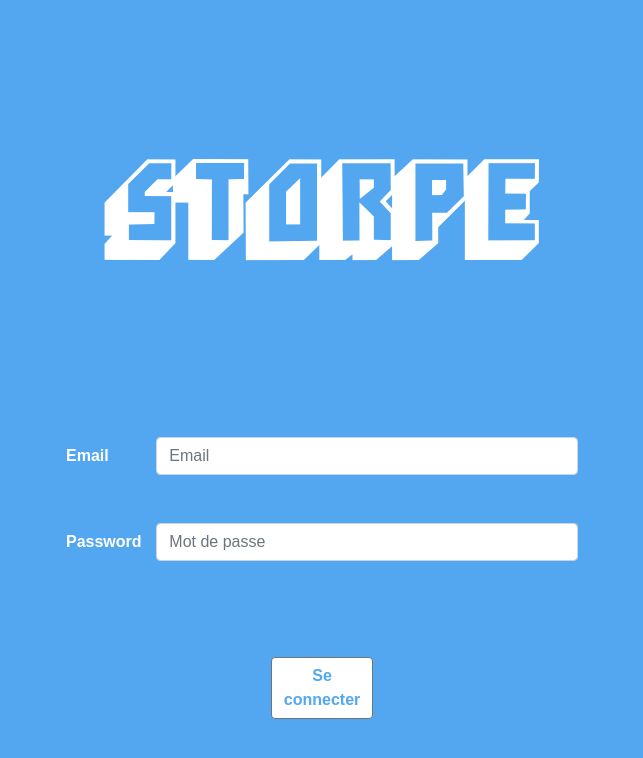
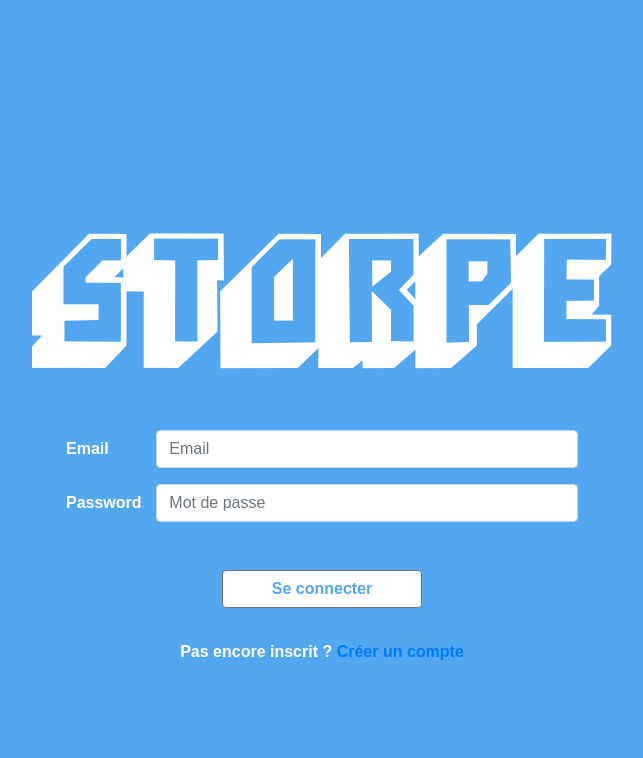
Before and after one commit to AnthonyPortier/Storpe_Front, a React (Create React App) app: page /Login in a window 1280 px wide. Shown: the top 758 px of the page, without its empty margins (318-961 px from the left). Built offline with nearby package versions, Linux system fonts and the light colour scheme.

Commit message:
Best CSS style

```diff
--- a/public/index.html
+++ b/public/index.html
@@ -1,8 +1,8 @@
 <!DOCTYPE html>
-<html lang="en">
+<html lang="fr">
   <head>
     <meta charset="utf-8" />
-    <link rel="icon" href="%PUBLIC_URL%/favicon.ico" />
+    <link rel="icon" href="%PUBLIC_URL%/favicon.png" />
     <meta name="viewport" content="width=device-width, initial-scale=1" />
     <meta name="theme-color" content="#000000" />
     <meta
--- a/src/components/1_matchPage/Slide2.js
+++ b/src/components/1_matchPage/Slide2.js
@@ -336,7 +336,7 @@ const Slide1 = () => {
 
     <>
     {console.log(pronostic)}
-    <h2 className='h2-title-foot'>FOOTBALL</h2>
+    <h2 className='h2-title-basket'>BASKETBALL</h2>
         <div className="MatchCards">
         <Link to='/classement'><Button id="btn-classement">Classement</Button></Link>
 
--- a/src/components/login /Login.js
+++ b/src/components/login /Login.js
@@ -1,6 +1,7 @@
-import React, {useState} from 'react';
+import React, { useState } from 'react';
 import { Col, Button, Form, FormGroup, Label, Input, FormText } from 'reactstrap';
 import './login.css'
+import { Link } from 'react-router-dom'
 import { useHistory } from 'react-router-dom'
 import axios from 'axios'
 
@@ -50,6 +51,9 @@ const Login = () => {
         <FormGroup>
           <Button className="LandingPage-btn">Se connecter</Button>
         </FormGroup>
+        <div className="register-already-subscribe">
+          <p className="text-inscription">Pas encore inscrit ? <Link to='/'><span>Créer un compte</span></Link></p>
+        </div>
       </Form>
     </div>
   );
--- a/src/components/login /login.css
+++ b/src/components/login /login.css
@@ -1,14 +1,12 @@
 .LandingPage-title {
     font-family: 'Hijo';
-    font-size: 9rem;
+    font-size: 12rem;
     text-align: center;
-    padding: 8rem 0px;
+    padding-top: 12rem;
 }
 
 .form-position {
-    margin: auto;
     width: 40%;
-
 }
 
 div.LandingPage-full {
@@ -18,21 +16,26 @@ div.LandingPage-full {
     color: white;
     font-weight: bold;
     font-family: Arial, Helvetica, sans-serif;
-
+    display: flex;
+    align-items: center;
+    flex-flow: column;
+    font-weight: bold;
 }
 
-.label-margin {
-    margin-bottom: 2rem;
-}
-
-
 Button.LandingPage-btn, Button.LandingPage-btn:hover {
-    margin: 0px 40%;
-    width: 20%;
+    width: 200px;
     background-color: white;
     color: #53a7f0;
     font-weight: bold;
-    margin-top: 5rem;
+    margin-top: 2rem;
+    text-align: center;
+}
 
+.form-group {
+    display: flex;
+    place-content: center;
+}
 
+p.text-inscription {
+    margin-top: 2rem;
 }
--- a/src/components/register/RegisterPage.css
+++ b/src/components/register/RegisterPage.css
@@ -1,10 +1,6 @@
-
-
-
 /* ----------------------- Bouton Continuer avec Facebook/Google -----------------------*/
 
 /* Shared */
-
 
 .continueBtn {
   box-sizing: border-box;
@@ -19,8 +15,8 @@
   border-radius: 0.2em;
   font-size: 16px;
   color: #FFF;
+}
 
-}
 .continueBtn:before {
   content: "";
   box-sizing: border-box;
@@ -30,50 +26,55 @@
   width: 34px;
   height: 100%;
 }
+
 .continueBtn:focus {
   outline: none;
 }
+
 .continueBtn:active {
   box-shadow: inset 0 0 0 32px rgba(0,0,0,0.1);
 }
 
-
 /* Facebook */
 .continueBtn--facebook {
+  width: 250px;
   background-color: #4C69BA;
   background-image: linear-gradient(#4C69BA, #3B55A0);
   /*font-family: "Helvetica neue", Helvetica Neue, Helvetica, Arial, sans-serif;*/
   text-shadow: 0 -1px 0 #354C8C;
   display: flex;
   margin: auto;
+  margin: 10px;
 }
+
 .continueBtn--facebook:before {
   border-right: #364e92 1px solid;
   background: url('https://s3-us-west-2.amazonaws.com/s.cdpn.io/14082/icon_facebook.png') 6px 6px no-repeat;
 }
+
 .continueBtn--facebook:hover,
 .continueBtn--facebook:focus {
   background-color: #5B7BD5;
   background-image: linear-gradient(#5B7BD5, #4864B1);
 }
 
-
 /* Google */
 .continueBtn--google {
-  /*font-family: "Roboto", Roboto, arial, sans-serif;*/
+  width: 250px;
   background: #DD4B39;
   display: flex;
   margin: auto;
 }
+
 .continueBtn--google:before {
   border-right: #BB3F30 1px solid;
   background: url('https://s3-us-west-2.amazonaws.com/s.cdpn.io/14082/icon_google.png') 6px 6px no-repeat;
 }
+
 .continueBtn--google:hover,
 .continueBtn--google:focus {
   background: #E74B37;
 }
-
 
 .register-page-main-div{
   height: 100vh;
@@ -90,7 +91,7 @@ Form.register-page-form {
 
 button.button-confirm, button.button-confirm:hover{
     margin:2rem auto;
-    width: 20%;
+    width: 200px;
     background-color: white;
     color: #53a7f0;
     font-weight: bold;
@@ -107,15 +108,25 @@ button.button-confirm, button.button-confirm:hover{
 
 .h1-titre {
   color: white;
-  font-size: 9rem;
+  font-size: 12rem;
   text-align: center;
   font-family: 'Hijo';
-  padding: 1rem 0px;
+  padding-top: 6rem;
 
 }
 
 div.register-page-buttons {
-    display: flex;
-    justify-content: space-between;
-    align-items: center;
+  display: flex;
+  align-items: center;
+  flex-flow: column;
 }
+
+label.register-page-label{
+  width: 150px;
+  flex-direction: row-reverse;
+  padding-right: 10px;
+}
+
+.register-page-main-div {
+  font-weight: bold;
+}
```
Also changed, not shown: src/components/register/Register.js (+33 -31 lines). Lines whose indentation alone changed are shown as unchanged.
